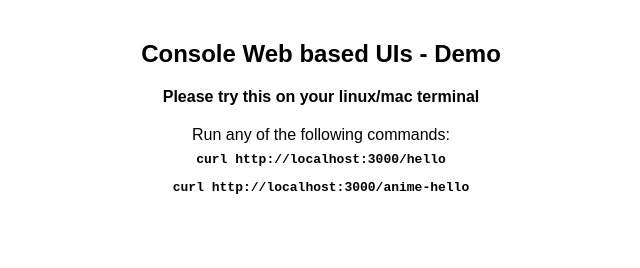
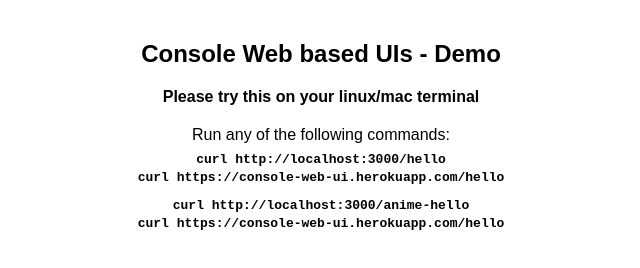
Before and after one commit to a7ul/console-web-ui, a website: page static/404/index.html in a window 1280 px wide. Shown: the whole page, without its empty margins (319-959 px from the left). Drawn offline with Linux system fonts and the light colour scheme.

Commit message:
Added links

```diff
--- a/index.js
+++ b/index.js
@@ -34,7 +34,9 @@ app.use('*', (req, res, next) => {
   const userAgent = req.headers['user-agent'];
   if (util.isCommandline(userAgent)) {
     return res.send(`
-    Hint: curl http://localhost:3000/anime-hello
+    Hit: curl http://localhost:3000/anime-hello
+    or
+    Hit: curl https://console-web-ui.herokuapp.com/anime-hello
 
     Possible routes:
     /hello - Gives a nice and simple hello
--- a/static/404/index.html
+++ b/static/404/index.html
@@ -49,10 +49,12 @@
             <div class="info-text">Please try this on your linux/mac terminal</div>
             <div>Run any of the following commands:</div>
             <div class="code-text">
-                <code>curl http://localhost:3000/hello</code>
+                <code>curl http://localhost:3000/hello</code><br/>
+                <code>curl https://console-web-ui.herokuapp.com/hello</code>
             </div>
             <div class="code-text">
-                <code>curl http://localhost:3000/anime-hello</code>
+                <code>curl http://localhost:3000/anime-hello</code> <br/>
+                <code>curl https://console-web-ui.herokuapp.com/hello</code>
             </div>
     </div>
 
```
